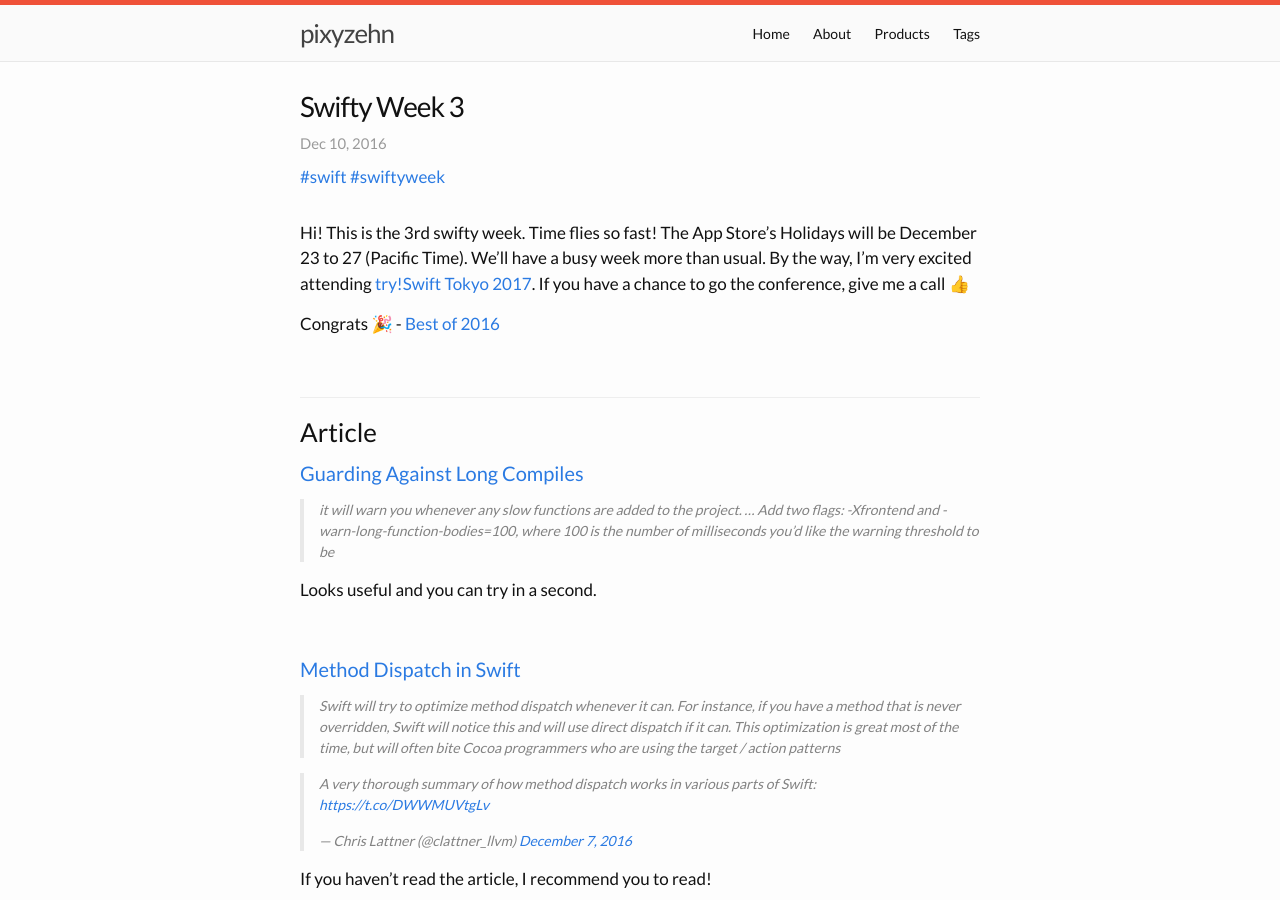
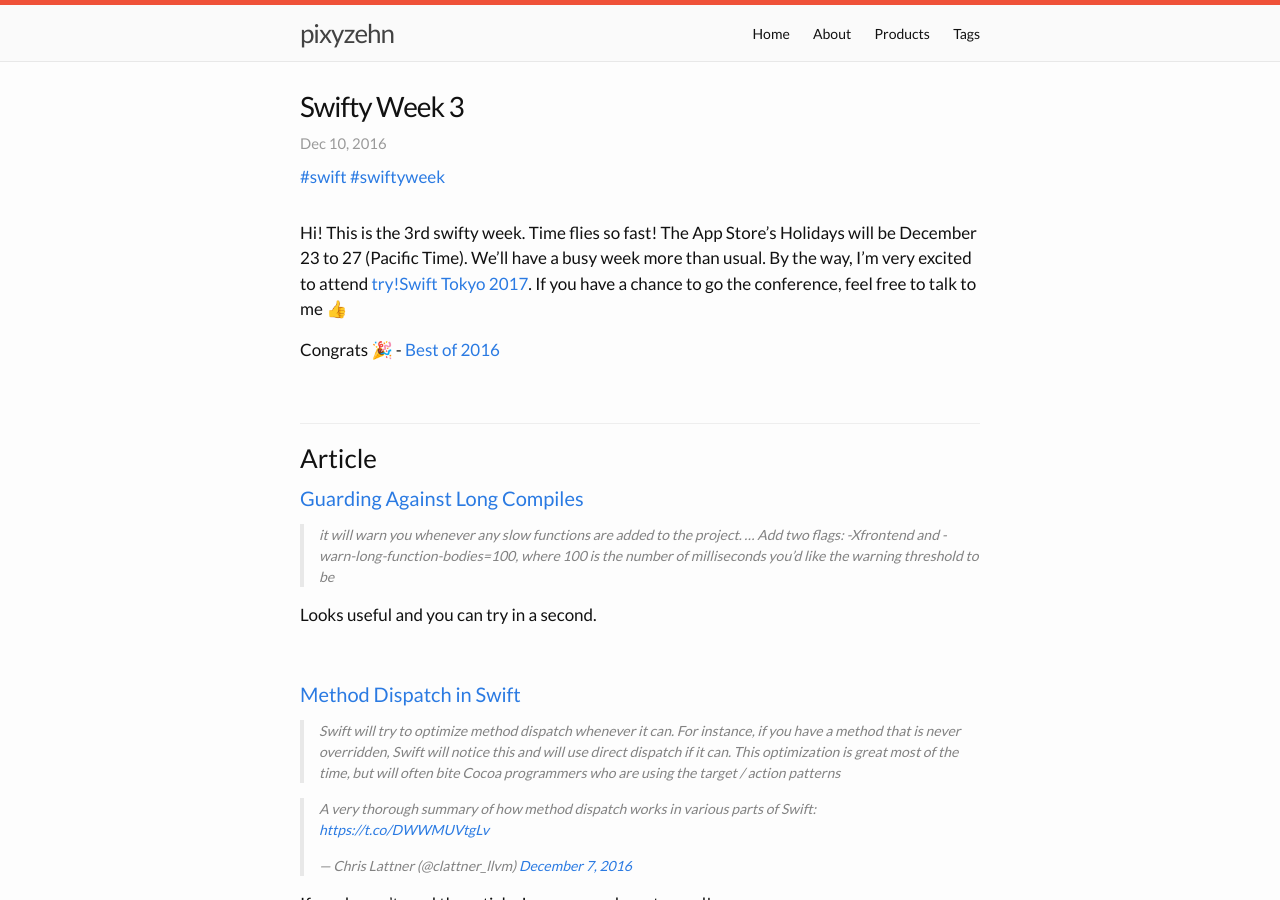
Before and after one commit to pixyzehn/pixyzehn.com, a Jekyll site: the page built from _posts/2016-12-10-swifty-week-3.md, in a window 1280 px wide and 900 px high. Built offline with Jekyll 4.4.1, drawn with Linux system fonts in a browser that asks for light colours; emoji names are drawn with the system emoji font; comment, search, counter and statistics services are not loaded; some of the changed text lies outside the part shown.

Commit message:
Fix sentence

```diff
--- a/_posts/2016-12-10-swifty-week-3.md
+++ b/_posts/2016-12-10-swifty-week-3.md
@@ -7,7 +7,7 @@ comments: true
 ---
 
 Hi! This is the 3rd swifty week. Time flies so fast! The App Store's Holidays will be December 23 to 27 (Pacific Time).
-We'll have a busy week more than usual. By the way, I'm very excited attending [try!Swift Tokyo 2017](https://www.tryswift.co/tokyo/en){:target="_blank"}. If you have a chance to go the conference, give me a call :+1:
+We'll have a busy week more than usual. By the way, I'm very excited to attend [try!Swift Tokyo 2017](https://www.tryswift.co/tokyo/en){:target="_blank"}. If you have a chance to go the conference, feel free to talk to me :+1:
 
 Congrats :tada: - [Best of 2016](https://developer.apple.com/app-store/best-of-2016/){:target="_blank"}
 
@@ -164,7 +164,7 @@ I saw some famous algorithms in Swift Algorithm Club. The implementation is real
 
 #### [SIL Ownership Model](https://gottesmm.github.io/proposals/sil-ownership-model.html){:target="_blank"}
 
-Is it time to understand ownership For Swift4??
+Is it time to understand ownership for Swift4??
 
 <br>
 
```
